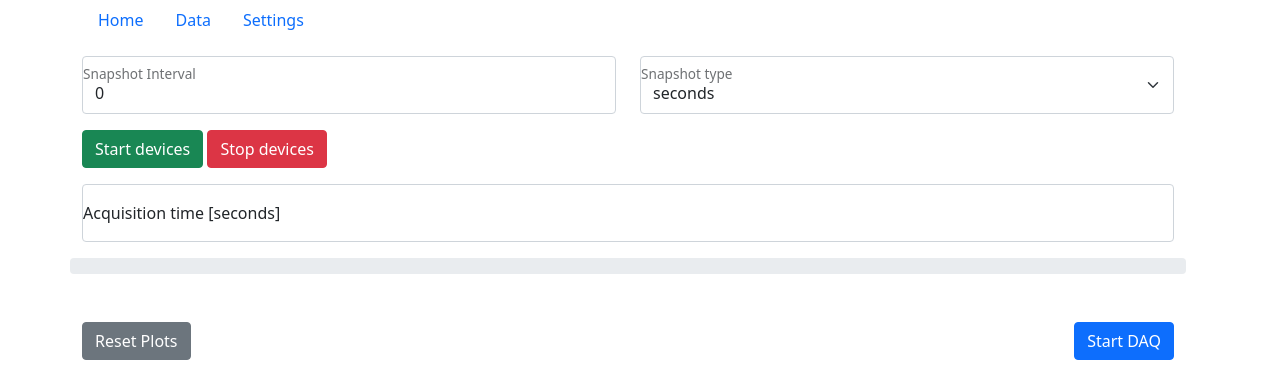
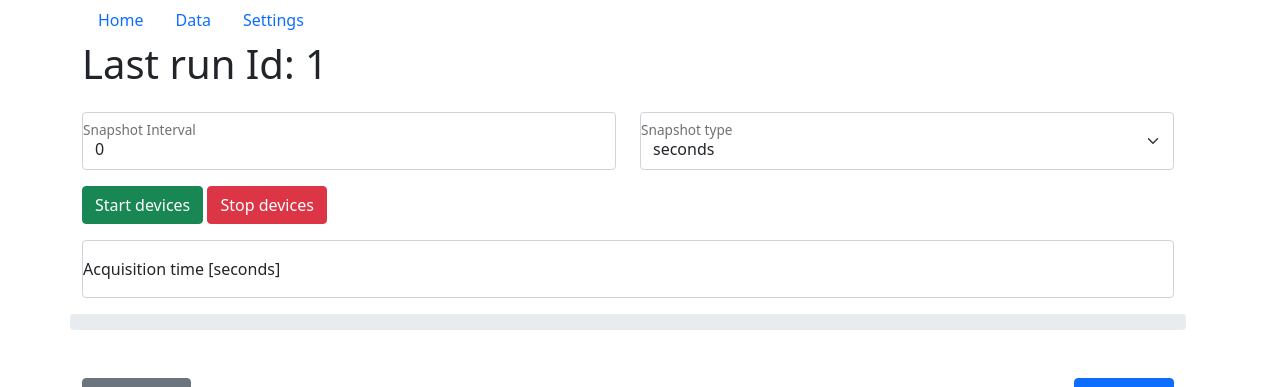
Before and after one commit to SiFi-CC/slowcontrol, a Flask app: page / in a window 1280 px wide. Shown: the top 387 px of the page. Run offline with Flask 2, Linux system fonts and the light colour scheme; a database or web service that is not in the repository returns one stand-in record (values such as "Sample title"); data that the repository does not hold is empty.

Commit message:
display previous or current run id

```diff
--- a/app.py
+++ b/app.py
@@ -5,6 +5,8 @@ import os
 import time
 import secrets
 import zmq
+import requests
+from dotenv import load_dotenv
 from devices.RSHMP4040.monitor import monitor as rshmp4040
 from devices.LocalMachine.monitor import monitor as localmachine
 from flask import Flask, request, redirect, render_template, session, jsonify
@@ -88,6 +90,9 @@ def stop_devices():
         return {"status": "alert-success", "message": "All devices stopped."}, 200
 @app.route("/", methods=['GET', 'POST'])
 def home():
-    return render_template("app.html")
+    load_dotenv()
+    endpoint = "https://bragg.if.uj.edu.pl/SiFiCCData/Prototype/api/measurements?q=last_inserted_id"
+    runs = requests.get(url = endpoint, auth=requests.auth.HTTPBasicAuth(os.getenv('USERNAME'), os.getenv('PASSWORD') ) )
+    return render_template("app.html", data={'run': runs.json()[0]} )
 if __name__ == "__main__":
     app.run(host="0.0.0.0")
--- a/templates/app.html
+++ b/templates/app.html
@@ -65,6 +65,7 @@
                     <a class="nav-link" href="#">Settings</a>
                 </li>
             </ul>
+            <h1>Last run Id: {{ data['run']['id'] }}</h1>
             <form id="acquisitionForm" method="post" class="row">
                 <div class="row mt-3">
                     <div class="form-floating col-md">
```
